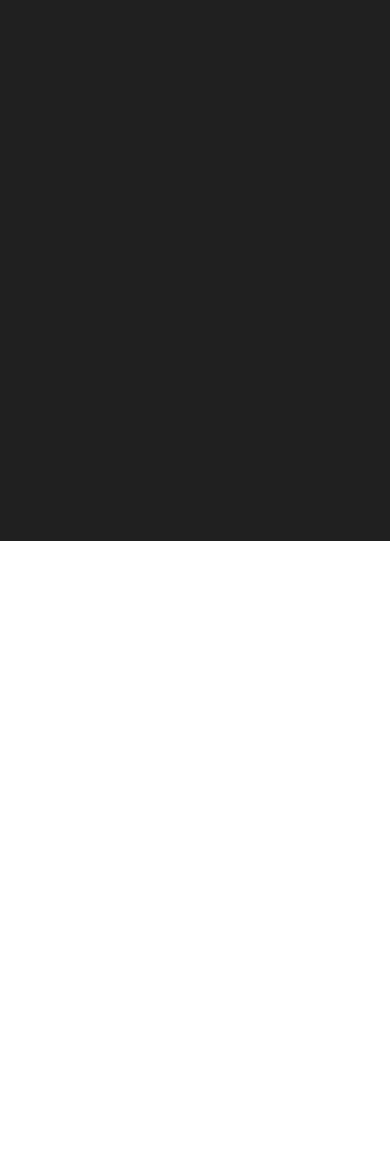
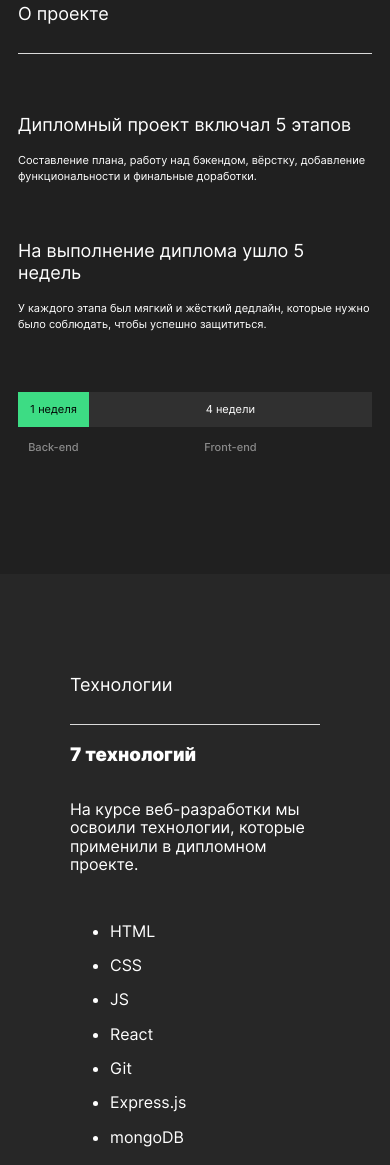
Before and after one commit to otr-web-study/movies-explorer-frontend, a React app: page / in a window 390 px wide. Shown: the part 771-1936 px from the top of the page. Before the commit the page ends 1312 px from the top, so only its background shows below. Built offline with nearby package versions, Linux system fonts and the light colour scheme.

Commit message:
section about project

```diff
--- a/src/components/AboutProject/AboutProject.css
+++ b/src/components/AboutProject/AboutProject.css
@@ -1,6 +1,121 @@
 .about-project {
   box-sizing: border-box;
-  padding: 0 70px;
+  padding: 110px 70px 0;
   min-height: 608px;
   background-color: #202020;
+  display: flex;
+  flex-direction: column;
 }
+
+.about-project__title {
+  margin: 0;
+}
+
+.about-project__table {
+  display: flex;
+  justify-content: space-between;
+  list-style-type: none;
+  margin: 70px 0 0;
+  padding: 0;
+}
+
+.about-project__heading {
+  padding: 0;
+  margin: 0;
+  font-size: 20px;
+  line-height: 24px;
+  font-weight: 400;
+}
+
+.about-project__text {
+  margin: 26px 0 0;
+  padding: 0;
+  font-size: 14px;
+  line-height: 20px;
+  font-weight: 400;
+}
+
+.about-project__timeline {
+  margin-top: 110px;
+  display: grid;
+  grid-template-columns: 1fr 4fr;
+  row-gap: 14px;
+  text-align: center;
+}
+
+.about-project__time-text {
+  margin: 0;
+  padding: 9px 0;
+  font-size: 14px;
+  line-height: 17px;
+  font-weight: 400;
+  background-color: #303030;
+}
+
+.about-project__time-text_accented {
+  background-color: #3DDC84;
+  color: black;
+}
+
+.about-project__time-caption {
+  font-size: 14px;
+  line-height: 17px;
+  font-weight: 500;
+  color: #8B8B8B;
+}
+
+@media screen and (max-width: 1279px) {
+  .about-project {
+    min-height: 585px;
+    padding: 90px 50px;
+  }
+
+  .about-project__text {
+    margin-top: 22px;
+    font-size: 12px;
+    line-height: 18px;
+  }
+
+  .about-project__timeline {
+    margin-top: 93px;
+  }
+}
+
+@media screen and (max-width: 767px) {
+  .about-project {
+    min-height: 641px;
+    padding: 70px 18px;
+  }
+
+  .about-project__table {
+    flex-direction: column;
+    margin-top: 4px;
+  }
+
+  .about-project__heading {
+    margin-top: 56px;
+    font-size: 18px;
+    line-height: 22px;
+  }
+
+  .about-project__text {
+    margin-top: 16px;
+    font-size: 11px;
+    line-height: 16px;
+  }
+
+  .about-project__timeline {
+    margin-top: 60px;
+  }
+
+  .about-project__time-text {
+    font-size: 11px;
+    line-height: 13px;
+    padding: 11px 0;
+  }
+
+  .about-project__time-caption {
+    font-size: 11px;
+    line-height: 13px;
+  }
+}
--- a/src/components/AboutProject/index.js
+++ b/src/components/AboutProject/index.js
@@ -1,9 +1,44 @@
 import './AboutProject.css';
+import Title from '../Title';
 
 function AboutProject() {
   return (
     <section className='about-project'>
-
+      <Title className='title about-project__title'>О проекте</Title>
+      <ul className='about-project__table'>
+        <li>
+          <h3 className='about-project__heading'>
+            Дипломный проект включал 5 этапов
+          </h3>
+          <p className='about-project__text'>
+            Составление плана, работу над бэкендом, вёрстку,
+            добавление функциональности и финальные доработки.
+          </p>
+        </li>
+        <li>
+          <h3 className='about-project__heading'>
+            На выполнение диплома ушло 5 недель
+          </h3>
+          <p className='about-project__text'>
+            У каждого этапа был мягкий и жёсткий дедлайн, которые
+            нужно было соблюдать, чтобы успешно защититься.
+          </p>
+        </li>
+      </ul>
+      <div className='about-project__timeline'>
+        <p className='about-project__time-text about-project__time-text_accented'>
+          1 неделя
+        </p>
+        <p className='about-project__time-text'>
+          4 недели
+        </p>
+        <caption className='about-project__time-caption'>
+          Back-end
+        </caption>
+        <caption className='about-project__time-caption'>
+          Front-end
+        </caption>
+      </div>
     </section>
   );
 }
--- /dev/null
+++ b/src/components/Techs/Techs.css
@@ -0,0 +1,12 @@
+.techs {
+  box-sizing: border-box;
+  padding: 100px 70px 0;
+  background-color: #272727;
+  min-height: 625px;
+  display: flex;
+  flex-direction: column;
+}
+
+.techs__title {
+  margin: 0;
+}
--- /dev/null
+++ b/src/components/Techs/index.js
@@ -0,0 +1,40 @@
+import './Techs.css';
+import Title from '../Title';
+
+function Techs() {
+  return (
+    <section className='techs'>
+      <Title className='title techs__title'>Технологии</Title>
+      <h3 className='techs__heading'>7 технологий</h3>
+      <p className='techs__text'>
+        На курсе веб-разработки мы освоили технологии,
+        которые применили в дипломном проекте.
+      </p>
+      <ul className='techs__list'>
+        <li className='techs__item'>
+          <p className='techs__item-text'>HTML</p>
+        </li>
+        <li className='techs__item'>
+          <p className='techs__item-text'>CSS</p>
+        </li>
+        <li className='techs__item'>
+          <p className='techs__item-text'>JS</p>
+        </li>
+        <li className='techs__item'>
+          <p className='techs__item-text'>React</p>
+        </li>
+        <li className='techs__item'>
+          <p className='techs__item-text'>Git</p>
+        </li>
+        <li className='techs__item'>
+          <p className='techs__item-text'>Express.js</p>
+        </li>
+        <li className='techs__item'>
+          <p className='techs__item-text'>mongoDB</p>
+        </li>
+      </ul>
+    </section>
+  );
+}
+
+export default Techs;
--- /dev/null
+++ b/src/components/Title/Title.css
@@ -0,0 +1,15 @@
+.title {
+  font-size: 22px;
+  line-height: 27px;
+  font-weight: 400;
+  border-bottom: 1px solid #DADADA;
+  padding-bottom: 23px;
+}
+
+@media screen and (max-width: 767px) {
+  .title {
+    font-size: 18px;
+    line-height: 22px;
+    padding-bottom: 28px;
+  }
+}
--- /dev/null
+++ b/src/components/Title/index.js
@@ -0,0 +1,9 @@
+import './Title.css';
+
+function Title({ children, className }) {
+  return (
+    <h2 className={className}>{children}</h2>
+  );
+}
+
+export default Title;
--- a/src/pages/Main/index.js
+++ b/src/pages/Main/index.js
@@ -4,15 +4,16 @@ import Header from '../../components/Header';
 import Footer from '../../components/Footer';
 import Promo from '../../components/Promo';
 import AboutProject from '../../components/AboutProject';
-
+import Techs from '../../components/Techs';
 
 function Main({ loggedIn }) {
   return (
-    <Container className='container page__container main' loggedIn={loggedIn}>
+    <Container className='container page__container main'>
       <Header loggedIn={loggedIn} />
       <Promo />
       <Footer />
       <AboutProject />
+      <Techs />
     </Container>
   )
 }
```
